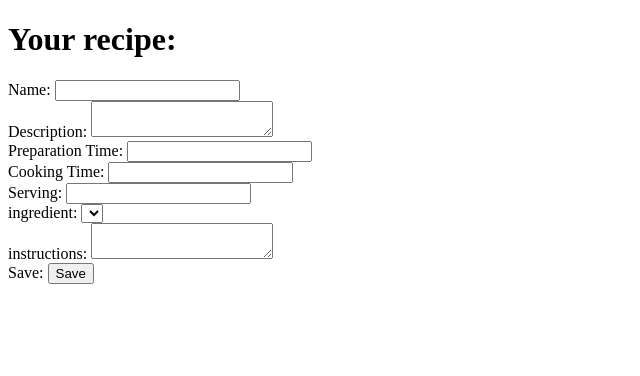
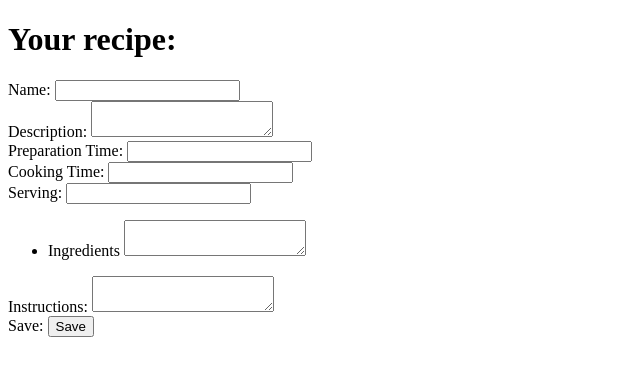
Before and after one commit to g-div/semanticfood, a Flask app: template semanticfood/templates/recipe/create.html in a window 1280 px wide. Shown: the top 376 px of the page, without its empty margins (0-640 px from the left). Run offline with Flask 2, Linux system fonts and the light colour scheme; the template is opened without the code that fills it: values that come from a table or form of the project are taken from there, others are empty.

Commit message:
transform ingredient in an array

```diff
--- a/semanticfood/forms.py
+++ b/semanticfood/forms.py
@@ -1,4 +1,4 @@
-from wtforms import Form, TextField, TextAreaField, DateTimeField, IntegerField, SelectField, SubmitField, validators
+from wtforms import Form, FieldList, TextField, TextAreaField, DateTimeField, IntegerField, SelectField, SubmitField, validators
 
 
 class RecipeForms(Form):
@@ -7,6 +7,6 @@ class RecipeForms(Form):
     prepTime = DateTimeField('Preparation Time', format='%H:%M')
     cookTime = DateTimeField('Cooking Time', format='%H:%M')
     serving = IntegerField('Serving', [validators.NumberRange(min=0)])
-    ingredient = SelectField('ingredient')
-    instructions = TextAreaField('instructions')
+    ingredient = FieldList(TextAreaField('Ingredients'), min_entries=1)
+    instructions = TextAreaField('Instructions')
     submit = SubmitField('Save')
--- a/semanticfood/templates/recipe/create.html
+++ b/semanticfood/templates/recipe/create.html
@@ -14,7 +14,7 @@
 	    <div>{{ form.prepTime.label }}: {{ form.prepTime() }}</div>
 	    <div>{{ form.cookTime.label }}: {{ form.cookTime() }}</div>
 	    <div>{{ form.serving.label }}: {{ form.serving() }}</div>
-	    <div>{{ form.ingredient.label }}: {{ form.ingredient() }}</div>
+	    <div>{{ form.ingredient() }}</div>
 	    <div>{{ form.instructions.label }}: {{ form.instructions() }}</div>
 	    <div>{{ form.submit.label }}: {{ form.submit() }}</div>
 	</form>
```
